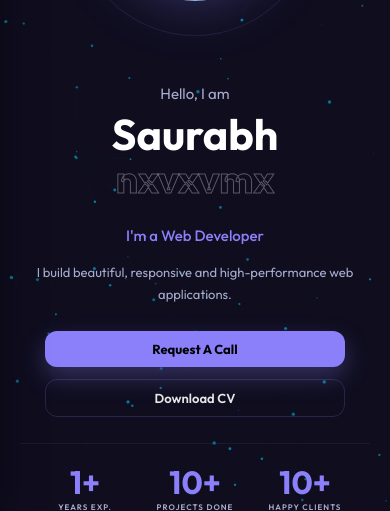
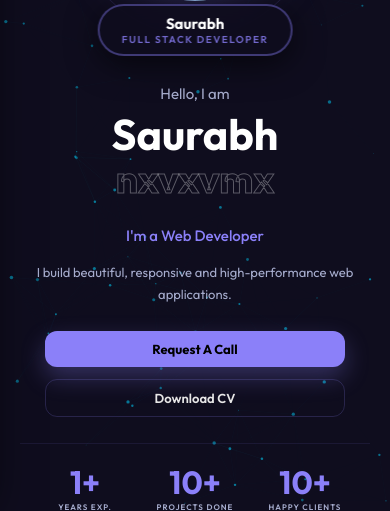
Before and after one commit to Saur54/Portfolio, a Django app: page / in a window 390 px wide. Shown: the part 334-845 px from the top of the page. Run offline with Django 5.2, Linux system fonts and the light colour scheme; data that the repository does not hold is empty; parts of the project's set-up code (start-up, migrations or seed data) failed here and were passed over; some libraries are stand-ins or nearby versions; some web fonts are replaced.

Commit message:
Fix tablet hero alignment and mobile image badge

```diff
--- a/static/css/home_mobile.css
+++ b/static/css/home_mobile.css
@@ -97,4 +97,14 @@
   #home .floating-badge {
     display: none;
   }
+
+  #home .floating-badge.fb-bottom-center {
+    display: flex;
+    bottom: 0;
+    left: 50%;
+    transform: translateX(-50%);
+    width: max-content;
+    padding: 8px 22px;
+    z-index: 4;
+  }
 }
--- a/static/css/main.css
+++ b/static/css/main.css
@@ -369,7 +369,7 @@ footer { background: var(--bg); border-top: 1px solid var(--border); padding: 40
   .hero-name.stroke { font-size: clamp(24px, 9vw, 42px); }
   .hero-role { font-size: 16px; }
   .hero-desc { font-size: 12px; }
-  .hero-btns { flex-direction: column; gap: 12px; align-items: center; }
+  .hero-btns { flex-direction: column; gap: 12px; align-items: flex-start; }
   .hero-stats { flex-wrap: wrap; justify-content: center; gap: 30px; }
   .hero-image { min-height: 300px; }
   .hero-img-circle-bg { width: 300px; height: 300px; }
```
